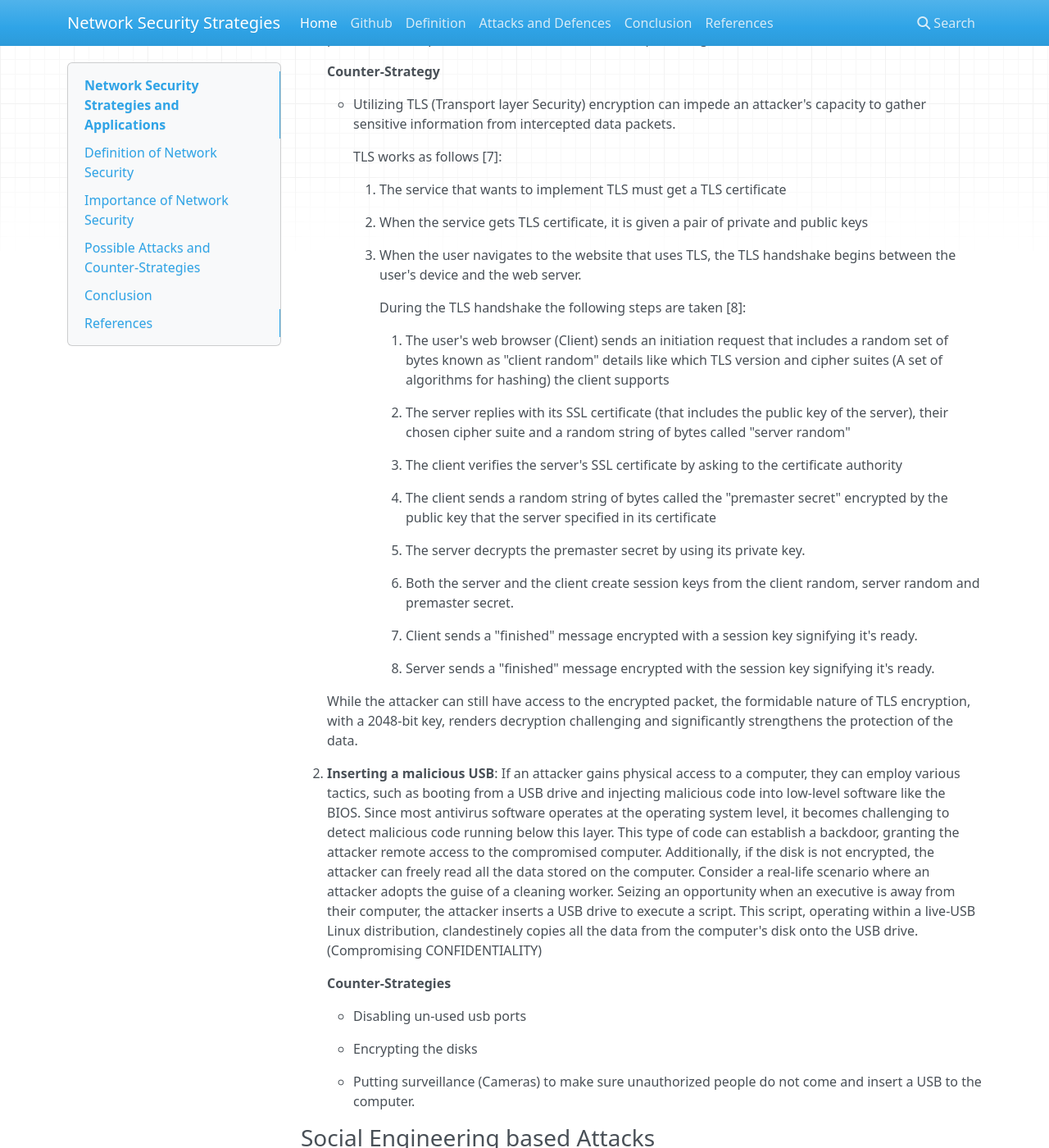
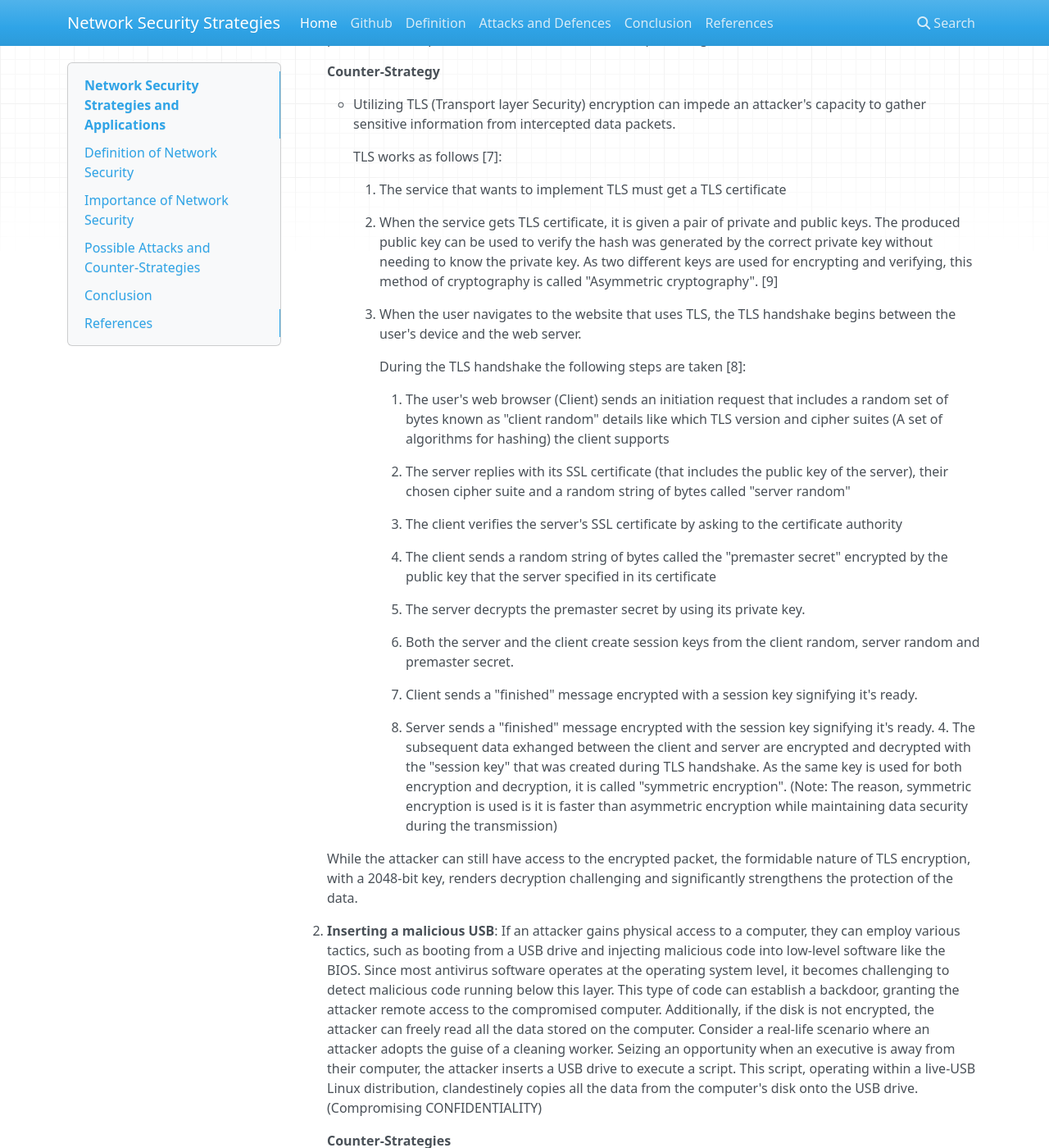
Before and after one commit to gunaykrgl/siber_guvenlik, an MkDocs documentation site: the page built from docs/index.md, in a window 1280 px wide and 1400 px high, scrolled down 2147 px. Shown: the whole window at 82% size. Built offline with MkDocs 1.6.1, drawn with Linux system fonts in a browser that asks for light colours; nearby versions of some CDN libraries; some of the changed text lies outside the part shown.

Commit message:
Add explanation of asymmetric and symmetric cryptography in TLS handshake

```diff
--- a/docs/index.md
+++ b/docs/index.md
@@ -60,7 +60,7 @@ The attacker may sever a cable at a specific location and deploy a device, such
 
         1. The service that wants to implement TLS must get a TLS certificate
 
-        2. When the service gets TLS certificate, it is given a pair of private and public keys
+        2. When the service gets TLS certificate, it is given a pair of private and public keys. The produced public key can be used to verify the hash was generated by the correct private key without needing to know the private key. As two different keys are used for encrypting and verifying, this method of cryptography is called "Asymmetric cryptography". [9]
 
         3. When the user navigates to the website that uses TLS, the TLS handshake begins between the user's device and the web server.
 
@@ -81,7 +81,8 @@ The attacker may sever a cable at a specific location and deploy a device, such
             7. Client sends a "finished" message encrypted with a session key signifying it's ready.
 
             8. Server sends a "finished" message encrypted with the session key signifying it's ready.
-
+        4. The subsequent data exhanged between the client and server are encrypted and decrypted with the "session key" that was created during TLS handshake. As the same key is used for both encryption and decryption, it is called "symmetric encryption".
+        (Note: The reason, symmetric encryption is used is it is faster than asymmetric encryption while maintaining data security during the transmission)
 
     While the attacker can still have access to the encrypted packet, the formidable nature of TLS encryption, with a 2048-bit key, renders decryption challenging and significantly strengthens the protection of the data.
 
@@ -202,3 +203,5 @@ https://www.unitrends.com/blog/cia-triad-confidentiality-integrity-availability#
 7. [Transport layer security, cloudflare](https://www.cloudflare.com/learning/ssl/transport-layer-security-tls/)
 
 8. [Steps in a TLS handshake](https://www.cloudflare.com/learning/ssl/what-happens-in-a-tls-handshake/)
+
+9. [How does public key encryption work](https://www.cloudflare.com/learning/ssl/how-does-public-key-encryption-work/)
```
